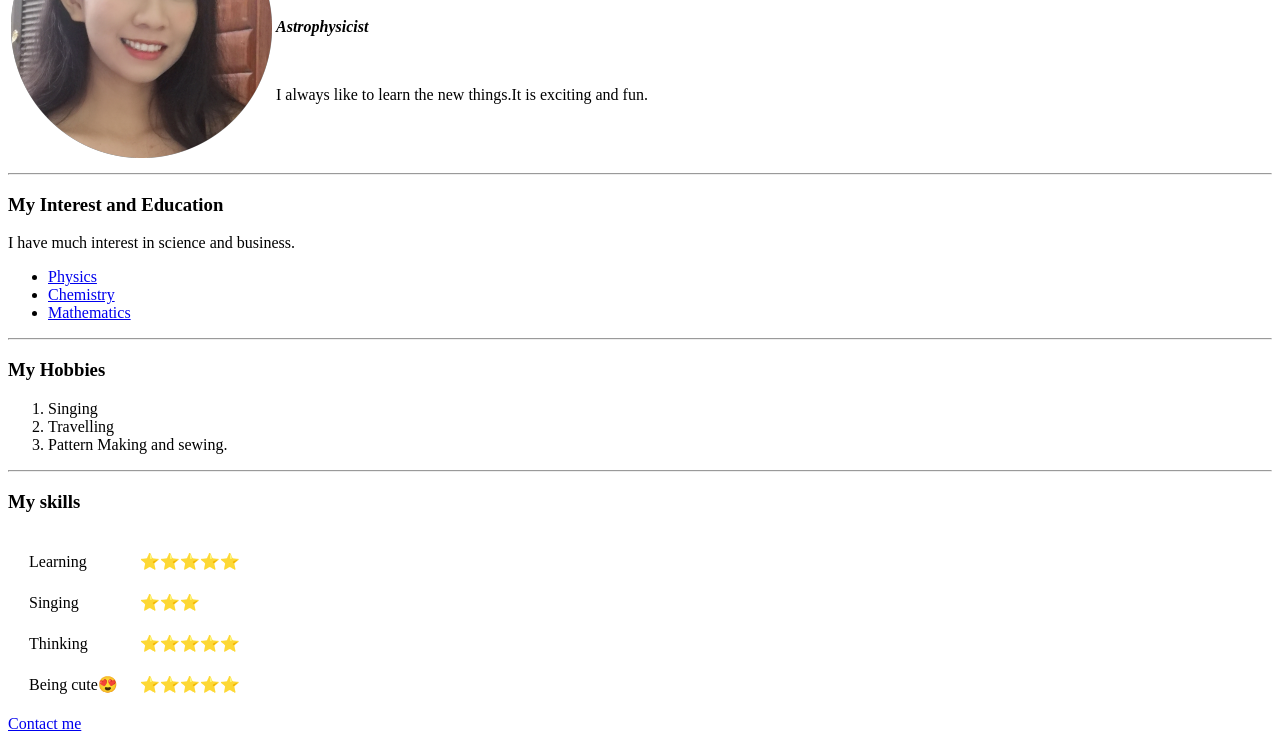
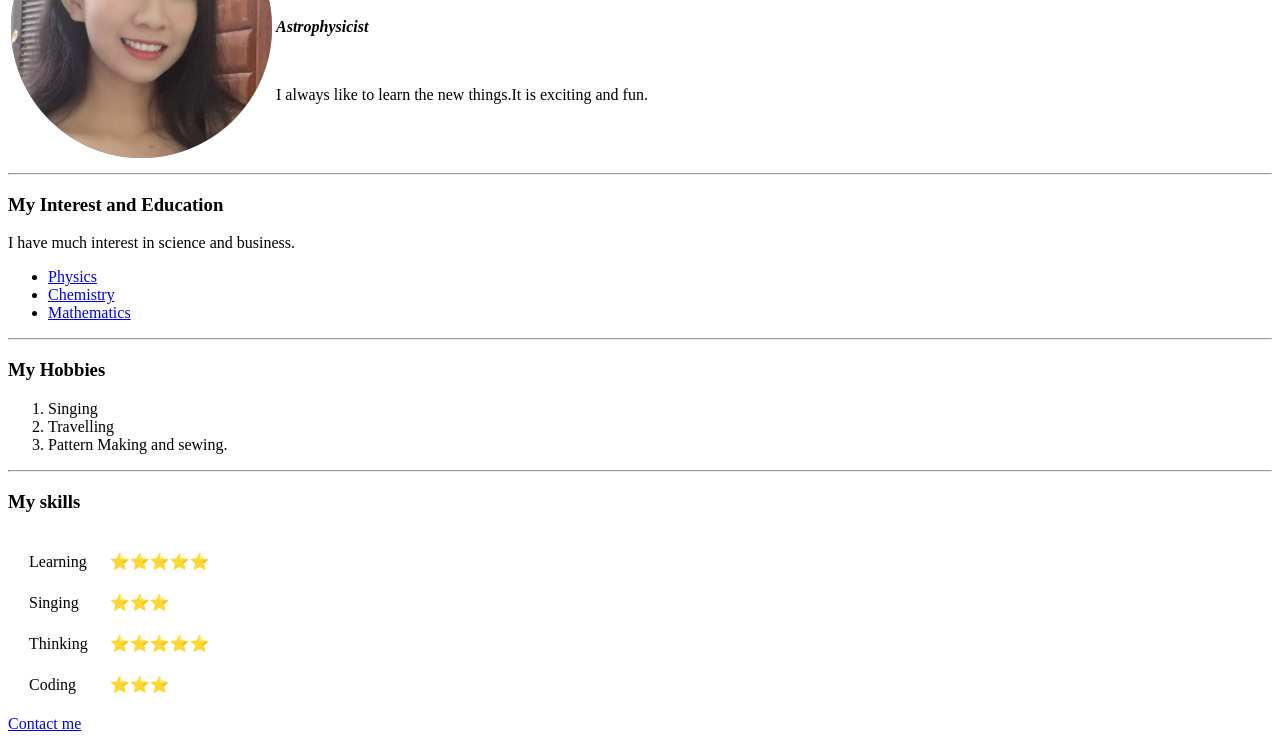
Before and after one commit to MyatThazinMaw/CV, a plain HTML site: page index.html in a window 1280 px wide. Shown: the part 114-855 px from the top of the page. Drawn offline with Linux system fonts and the light colour scheme.

Commit message:
Update index.html

```diff
--- a/index.html
+++ b/index.html
@@ -47,8 +47,8 @@
             <td>⭐⭐⭐⭐⭐</td>
         </tr>
         <tr>
-            <td>Being cute😍</td>
-            <td>⭐⭐⭐⭐⭐</td>
+            <td>Coding</td>
+            <td>⭐⭐⭐</td>
         </tr>
     </table>
 
```
